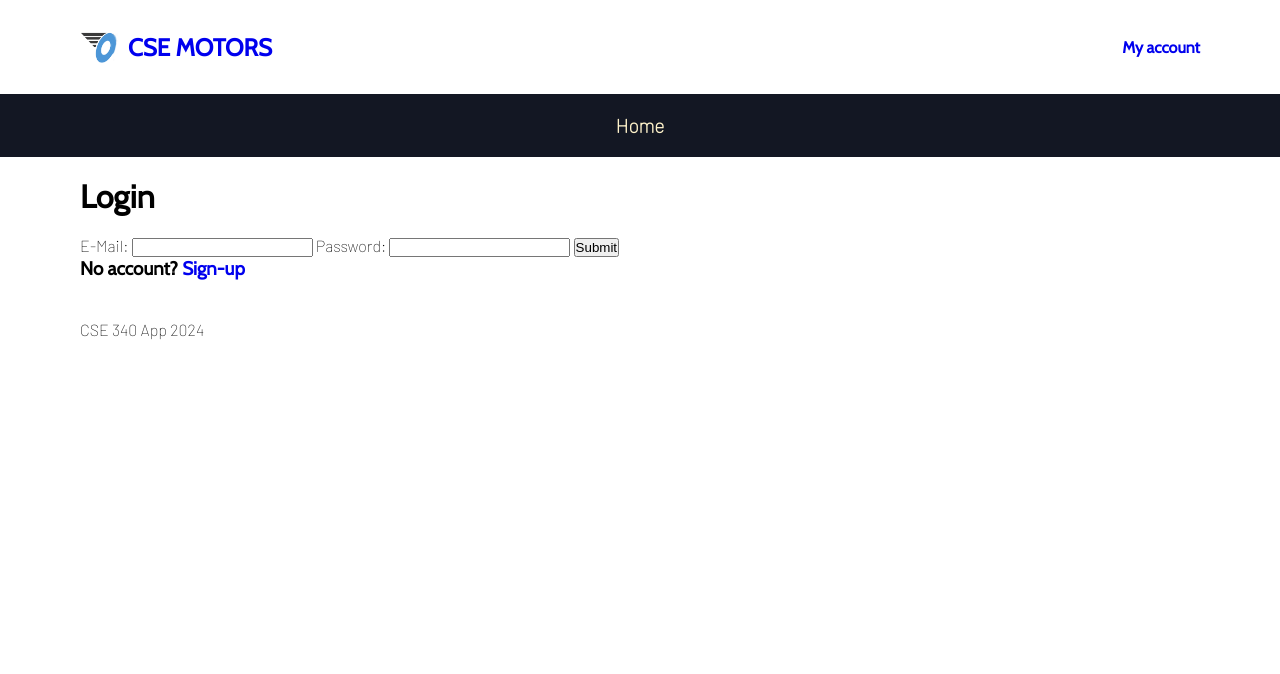
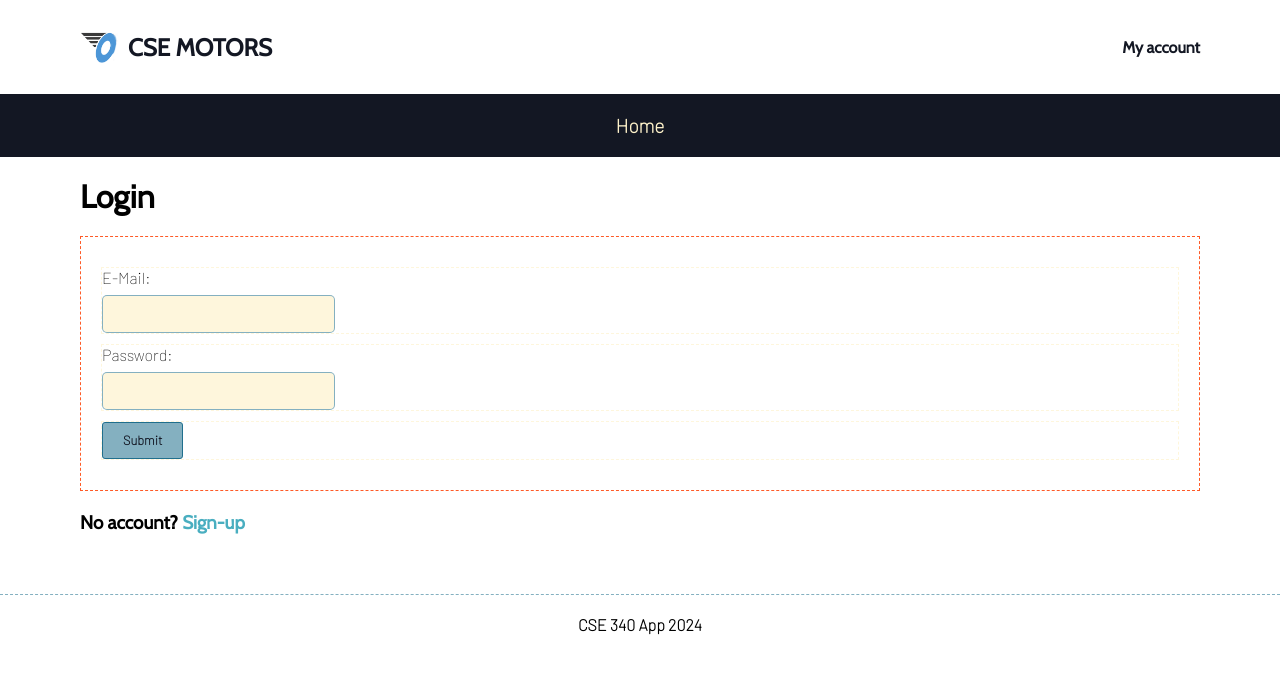
Before and after one commit to Kraken-369/340-starter, a Node server app: page /account/login in a window 1280 px wide. Shown: the top 674 px of the page. Run offline with Node 20, Linux system fonts and the light colour scheme; data that the repository does not hold is empty; some libraries are stand-ins or nearby versions.

Commit message:
Adding styles to login form

```diff
--- a/public/css/content.css
+++ b/public/css/content.css
@@ -1,4 +1,5 @@
-.container h1 {
+.container h1,
+.container h3 {
   padding: 20px 0;
 }
 
@@ -33,3 +34,60 @@
 .attribute a {
   color: var(--white);
 }
+
+.container a {
+  color: var(--blue-light);
+}
+
+form {
+  border: 1px dashed var(--orange);
+  font-family: 'Barlow';
+  padding: 20px;
+}
+
+form > div {
+  border: 1px dashed var(--white-alpha);
+  margin: 10px 0;
+}
+
+form button {
+  background-color: var(--base-alpha);
+  display: inline-block;
+  padding: 10px 20px;
+  font-family: 'Barlow';
+  font-size: .8rem;
+  font-weight: bold;
+  line-height: 120%;
+  color: var(--gray-dark);
+  text-align: center;
+  vertical-align: middle;
+  cursor: pointer;
+  border: 1px solid var(--base);
+  border-radius: 3px;
+}
+
+form label {
+  display: inline-block;
+  margin-bottom: .5rem;
+}
+
+.form-control input {
+  display: block;
+  padding: .375rem .75rem;
+  font-size: 1rem;
+  font-weight: 400;
+  line-height: 1.5;
+  color: var(--gray-dark);
+  background-color: var(--white-alpha);
+  background-clip: padding-box;
+  border: 1px solid var(--base-alpha);
+  border-radius: 5px;
+}
+
+.notice {
+  background-color: var(--alert-bg);
+  border: 1px solid var(--alert-border-color);
+  border-radius: 5px;
+  color: var(--gray-dark);
+  padding: 10px 10px 10px 30px;
+}
--- a/public/css/footer.css
+++ b/public/css/footer.css
@@ -1,3 +1,7 @@
 footer {
-  padding-top: 40px;
+  border-top: 1px dashed var(--base-alpha);
+  font-weight: bold;
+  margin-top: 40px;
+  padding-top: 20px;
+  text-align: center;
 }
--- a/public/css/header.css
+++ b/public/css/header.css
@@ -1,6 +1,11 @@
 header > section {
   padding: 10px 0;
 }
+
+header > section a {
+  color: var(--gray-dark) !important;
+}
+
 .container.account {
   align-content: space-between;
   align-items: center;
--- a/public/css/styles.css
+++ b/public/css/styles.css
@@ -10,6 +10,8 @@
 /*/ ==== [ Ini variables ] ==== /*/
 
 :root {
+  --alert-bg: rgb(248 215 218);
+  --alert-border-color: rgb(241 174 181);
   --base: rgb(32, 111, 141);
   --base-alpha: rgba(32, 111, 141, .55);
   --gray-dark: #131723;
--- a/utilities/accountValidation.js
+++ b/utilities/accountValidation.js
@@ -65,8 +65,8 @@ validate.loginRules = () => {
       .trim()
       .escape()
       .notEmpty()
-      .isLength({ min: 6 })
-      .withMessage('Password must be at least 6 characters long.'),
+      .isLength({ min: 12 })
+      .withMessage('Password must be at least 12 characters long.'),
   ]
 }
 
--- a/views/account/login.ejs
+++ b/views/account/login.ejs
@@ -1,14 +1,23 @@
 <div class="container">
   <h1><%= title %></h1>
   <form id="loginForm" action="/account/login" method="post">
+    <div>
       <label for="account_email">E-Mail:</label>
+      <div class="form-control">
         <input id="account_email" name="account_email" type="text">
+      </div>
+    </div>
+    <div>
       <label for="account_password">Password:</label>
-    <input id="account_password" name="account_password" type="text">
+      <div class="form-control">
+        <input id="account_password" name="account_password" type="password">
+      </div>
+    </div>
+    <div>
       <button>Submit</button>
+    </div>
   </form>
   <h3>No account? <a href="/account/register">Sign-up</a></h3>
-</div>
 
   <% if (errors) { %>
     <ul class="notice">
@@ -17,3 +26,4 @@
   <%  }) %>
    </ul>
   <% } %>
+</div>
--- a/views/layout.ejs
+++ b/views/layout.ejs
@@ -9,8 +9,8 @@
 
   <%- body %>
 
-  <section id="flash-message">
-    <h2><%- messages() %></h2>
+  <section class="container" id="flash-message">
+    <%- messages() %>
   </section>
 
   <%- include('./partials/footer') %>
```
Lines whose indentation alone changed are shown as unchanged.
